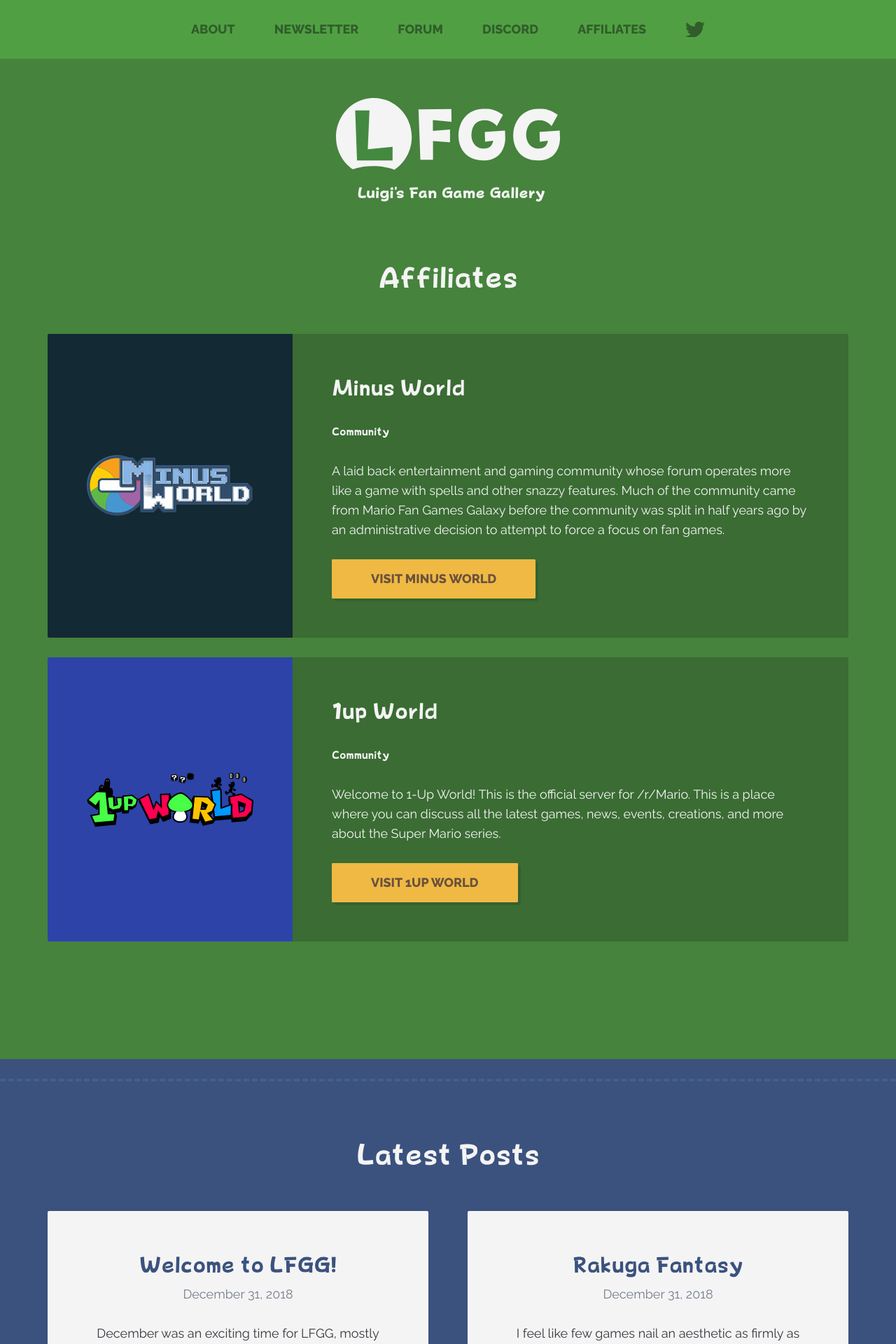
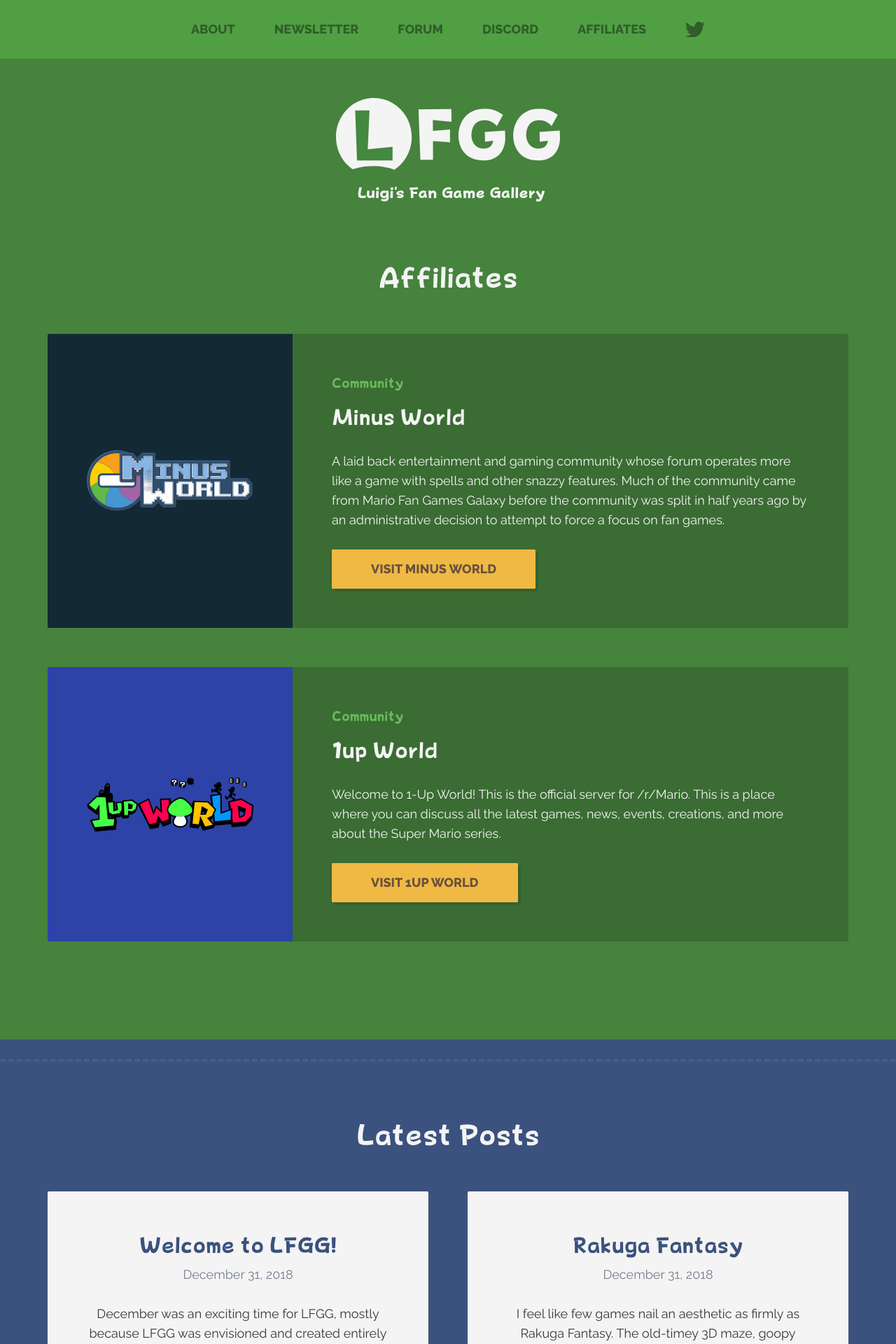
Before and after one commit to lfgg/lfgg.github.io, a Jekyll site: the page built from affiliates.html, in a window 1280 px wide. Shown: the top 1920 px of the page at 70% size. Built offline with Jekyll 4.4.1, drawn with Linux system fonts in a browser that asks for light colours.

Commit message:
Affiliate styling

```diff
--- a/_sass/components/_components.affiliate.scss
+++ b/_sass/components/_components.affiliate.scss
@@ -1,5 +1,9 @@
 .c-affiliate {
-    margin-bottom: $spacing;
+    margin-bottom: $spacing-large;
+
+    &:last-child {
+        margin-bottom: 0;
+    }
 
     &__img {
         padding: $spacing-large;
@@ -29,4 +33,12 @@
             border-radius: 0 0 $global-radius $global-radius;
         }
     }
+
+    &__type {
+        margin-bottom: $spacing-small;
+        font-family: "Delfino", sans-serif;
+        color: lighten($luigi-green-light, 10%);
+
+        @include inuit-font-size($inuit-font-size-h4);
+    }
 }
--- a/affiliates.html
+++ b/affiliates.html
@@ -14,8 +14,8 @@
         </div>
 
         <div class="o-flag__body c-affiliate__body">
+            <p class="c-affiliate__type">{{ affiliate.type }}</p class="c-affiliate__type">
             <h2>{{ affiliate.title }}</h2>
-            <h6>{{ affiliate.type }}</h6>
             <p>
                 {{ affiliate.description }}
             </p>
```
